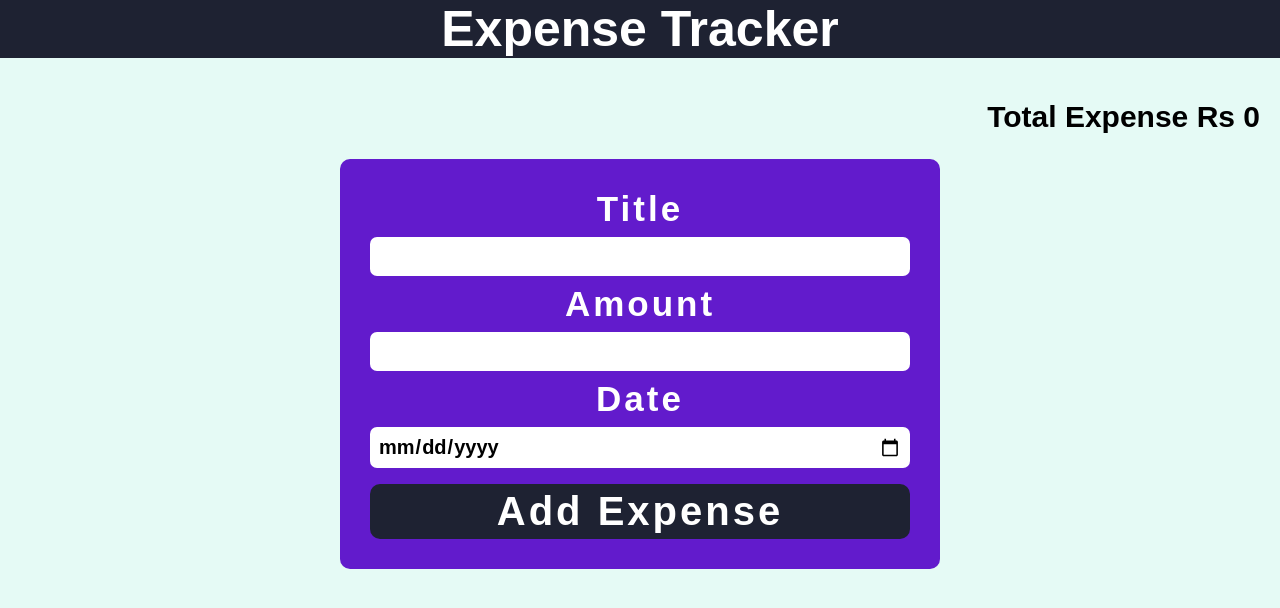
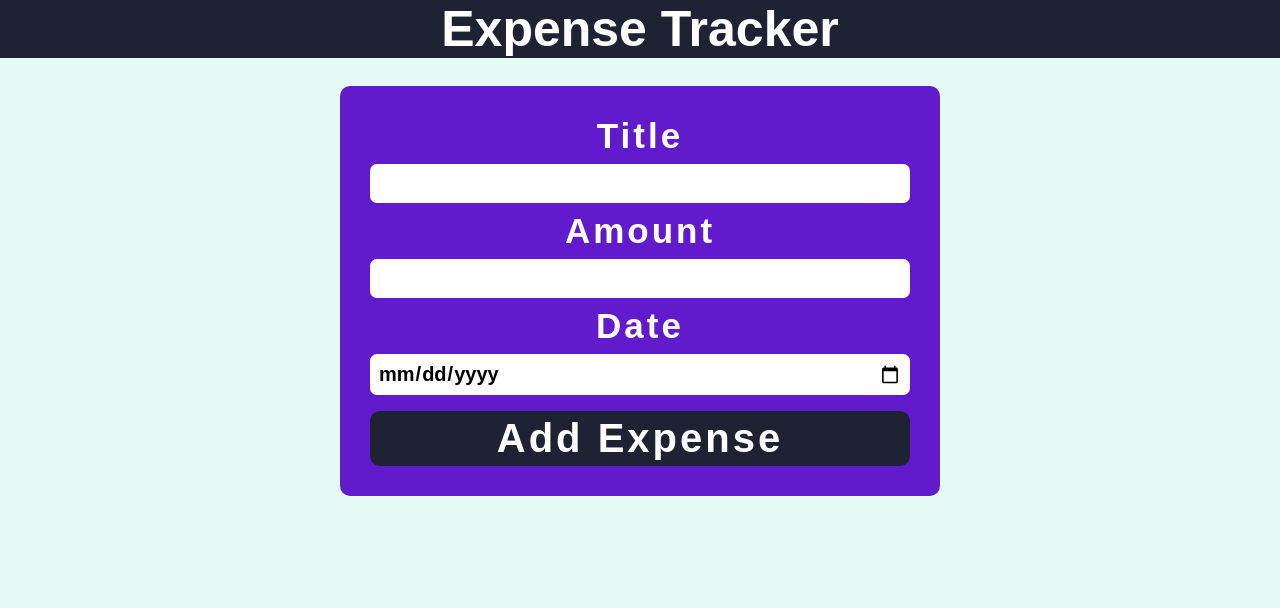
Before and after one commit to raviranjan9/Expense_Tracker, a React (Create React App) app: page / in a window 1280 px wide. Shown: the top 608 px of the page. Built offline with nearby package versions, Linux system fonts and the light colour scheme.

Commit message:
delete feature added

```diff
--- a/src/App.js
+++ b/src/App.js
@@ -41,7 +41,7 @@ const App = () => {
   return (
     <div className='app'>
       <Title/>
-      <h2 style={{marginTop:"10rem", textAlign:"right", fontSize:"3rem", marginRight:"2rem"}}>Total Expense Rs {tExpense}</h2>
+      {tExpense && <h2 style={{marginTop:"10rem", textAlign:"right", fontSize:"3rem", marginRight:"2rem"}}>Total Expense Rs {tExpense}</h2>}
       <ExpenseForm
         onSaveExpenseData = {saveExpenseDataHandler}
       />
--- a/src/components/ExpenseForm.css
+++ b/src/components/ExpenseForm.css
@@ -1,9 +1,9 @@
 .form-container {
   position: relative;
-  top: 2rem;
+  top: 7rem;
   max-width: 60rem;
   margin: .5rem auto;
-  margin-bottom: 5rem;
+  margin-bottom: 7rem;
   background-color: #621bcc;
   padding: 3rem;
   font-size: 3rem;
```
